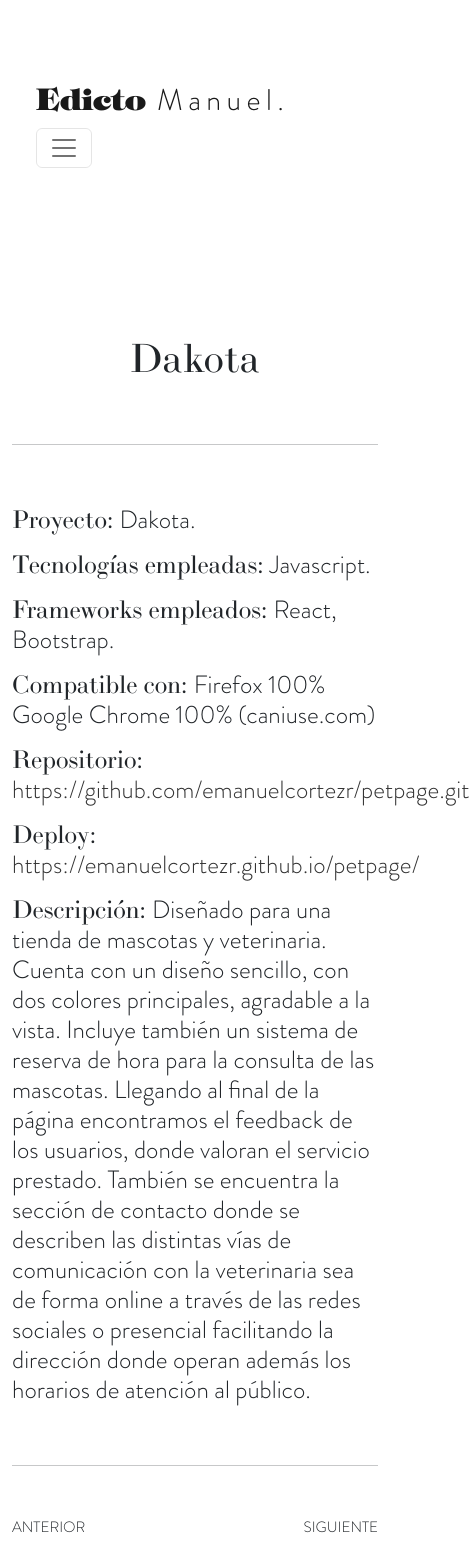
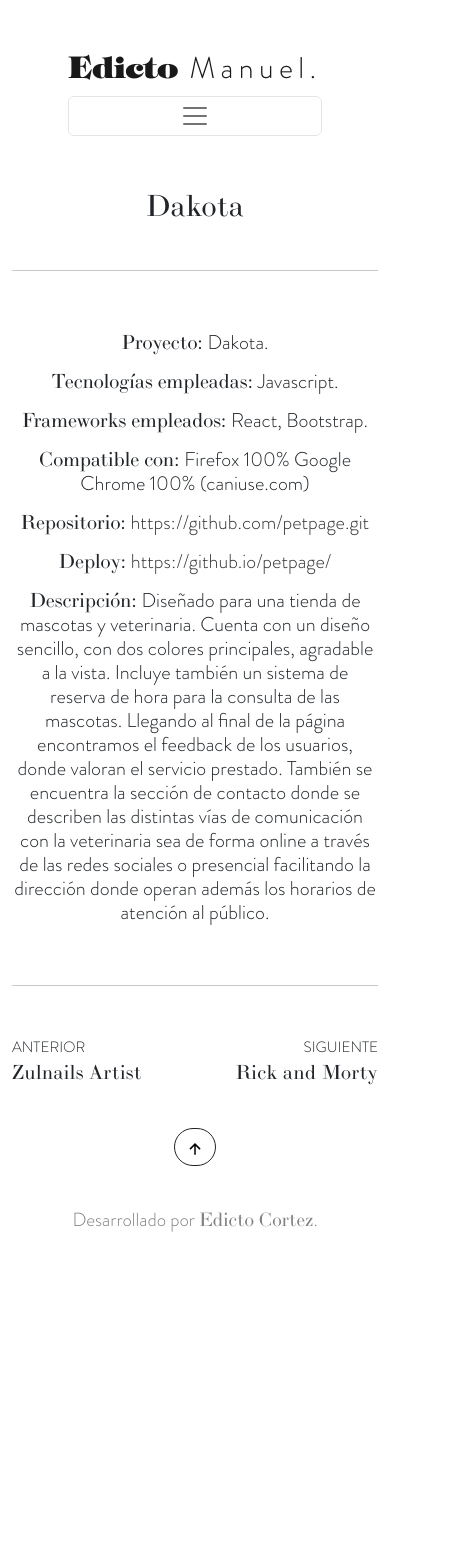
Before and after one commit to emanuelcortezr/miportafolio, a React (Create React App) app: page /dakota in a window 390 px wide. Shown: the top 1544 px of the page, 469 px wide, since content can reach past the window. After the commit the page ends 1251 px from the top, so only its background shows below. Built offline with nearby package versions, Linux system fonts and the light colour scheme.

Commit message:
corrección de textos y responsividad

```diff
--- a/public/index.html
+++ b/public/index.html
@@ -3,11 +3,12 @@
 
 <head>
   <meta charset="utf-8" />
-  <link rel="icon" href="%PUBLIC_URL%/favicon.ico" />
+  <link rel="shortcut icon" href="%PUBLIC_URL%/favicon.ico">
+  <!-- <link rel="icon" href="%PUBLIC_URL%/favicon.ico" /> -->
   <meta name="viewport" content="width=device-width, initial-scale=1" />
   <meta name="theme-color" content="#000000" />
   <meta name="description" content="Web site created using create-react-app" />
-  <link rel="apple-touch-icon" href="%PUBLIC_URL%/logo192.png" />
+  <!-- <link rel="apple-touch-icon" href="%PUBLIC_URL%/logo192.png" /> -->
   <!--
       manifest.json provides metadata used when your web app is installed on a
       user's mobile device or desktop. See https://developers.google.com/web/fundamentals/web-app-manifest/
@@ -25,7 +26,7 @@
     -->
   <link href="https://cdn.jsdelivr.net/npm/bootstrap@5.2.2/dist/css/bootstrap.min.css" rel="stylesheet"
     integrity="sha384-Zenh87qX5JnK2Jl0vWa8Ck2rdkQ2Bzep5IDxbcnCeuOxjzrPF/et3URy9Bv1WTRi" crossorigin="anonymous">
-  <title>React App</title>
+  <title>Edicto Cortez</title>
 </head>
 
 <body>
--- a/src/App.css
+++ b/src/App.css
@@ -386,8 +386,18 @@ a:hover {
     width: 17em;
     margin: 15px 35px 15px 35px;
   }
+  .collapse {
+    display: flex;
+    justify-content: end;
+    text-align-last: center;
+    font-family: Bodoni;
+  }
+  .navbar-collapse {
+    display: flex;
+    justify-content: end;
+  }
 }
-@media screen and (max-width: 767px) {
+@media screen and (max-width: 768px) {
   .card-port {
     max-height: 1300px;
     max-width: 1000px;
@@ -395,6 +405,16 @@ a:hover {
   .cards {
     width: 14em;
     margin: 12px 15px 12px 15px;
+  }
+  .collapse {
+    display: flex;
+    justify-content: end;
+    text-align-last: center;
+    font-family: Bodoni;
+  }
+  .navbar-collapse {
+    display: flex;
+    justify-content: end;
   }
 }
 @media screen and (max-width: 575px) {
@@ -418,14 +438,21 @@ a:hover {
   .home {
     margin-top: 4em;
   }
+  .navbar {
+    margin-top: 2em;
+  }
+  .navbar > .container-fluid {
+    justify-content: center;
+    text-align: center;
+  }
+  .collapse {
+    display: block;
+  }
+  .portPagesTitle {
+    margin: 45px 0 45px 0;
+  }
 }
 @media screen and (max-width: 487px) {
-  .home h1 {
-    font-size: 26px;
-  }
-  .portafolio h1 {
-    font-size: 26px;
-  }
   .card-port {
     max-height: 3000px;
     max-width: 380px;
@@ -434,30 +461,36 @@ a:hover {
     width: 20em;
     margin: 12px 20px 12px 20px;
   }
-  .navbar-brand {
-    font-size: 35px;
+  .home h1 {
+    font-size: 24px;
   }
-  .home {
-    margin-top: 4em;
-  }
-}
-@media screen and (max-width: 390px) {
-  .home h1 {
-    font-size: 25px;
+  .home h4 {
+    font-size: 20px;
+    margin: 0 0 15px 0;
   }
   .portafolio h1 {
-    font-size: 25px;
+    font-size: 24px;
+    margin: 15px 0 15px 0;
   }
-  .card-port {
-    max-height: 3000px;
-    max-width: 500px;
+  .banerhome {
+    margin: 0 0 15px 0;
   }
-  .cards {
-    width: 19em;
-    margin: 12px 20px 12px 20px;
+
+  .navbar {
+    margin-top: 2em;
+  }
+  .navbar > .container-fluid {
+    display: inline-grid;
+    justify-content: center;
+    text-align: center;
+  }
+  .navbar-collapse {
+    display: flex;
+    justify-content: center;
   }
   .navbar-brand {
     font-size: 30px;
+    margin: 0;
   }
   .facelogo {
     display: none;
@@ -465,4 +498,191 @@ a:hover {
   .home {
     margin-top: 4em;
   }
+  .imgCoffee {
+    width: 19em;
+    margin: 0;
+  }
+  .aboutme h1 {
+    font-size: 25px;
+  }
+  .aboutme p {
+    font-size: 17px;
+    line-height: 25px;
+    margin: 30px 0 30px 0;
+  }
+  .portPagesTitle {
+    font-size: 30px;
+    margin: 45px 0 45px 0;
+  }
+  .portPagesSubTitle {
+    margin: 0 0 15px 0;
+    font-size: 20px;
+    text-align: center;
+  }
+  .portPagesSubTitle a {
+    width: 30px;
+  }
+  .page-item span {
+    font-size: 20px;
+    margin: 40px 0 0 0;
+  }
+  .footer p {
+    font-size: 19px;
+  }
 }
+@media screen and (max-width: 390px) {
+  .card-port {
+    max-height: 3000px;
+    max-width: 500px;
+  }
+  .cards {
+    width: 20.5em;
+    margin: 12px 20px 12px 20px;
+  }
+  .home h1 {
+    font-size: 20px;
+  }
+  .home h4 {
+    font-size: 18px;
+    margin: 0 0 15px 0;
+  }
+  .portafolio h1 {
+    font-size: 20px;
+    margin: 15px 0 15px 0;
+  }
+  .banerhome {
+    margin: 0 0 15px 0;
+  }
+
+  .navbar {
+    margin-top: 2em;
+  }
+  .navbar > .container-fluid {
+    display: inline-grid;
+    justify-content: center;
+    text-align: center;
+  }
+  .navbar-collapse {
+    display: flex;
+    justify-content: center;
+  }
+  .navbar-brand {
+    font-size: 30px;
+    margin: 0;
+  }
+  .facelogo {
+    display: none;
+  }
+  .home {
+    margin-top: 4em;
+  }
+  .imgCoffee {
+    width: 17em;
+    margin: 0;
+  }
+  .aboutme h1 {
+    font-size: 25px;
+  }
+  .aboutme p {
+    font-size: 17px;
+    line-height: 25px;
+    margin: 30px 0 30px 0;
+  }
+  .portPagesTitle {
+    font-size: 30px;
+    margin: 45px 0 45px 0;
+  }
+  .portPagesSubTitle {
+    margin: 0 0 15px 0;
+    font-size: 20px;
+    text-align: center;
+  }
+  .portPagesSubTitle a {
+    width: 30px;
+  }
+  .page-item span {
+    font-size: 20px;
+    margin: 40px 0 0 0;
+  }
+  .footer p {
+    font-size: 19px;
+  }
+}
+@media screen and (max-width: 280px) {
+  .card-port {
+    max-height: 3000px;
+    max-width: 500px;
+  }
+  .cards {
+    width: 14.4em;
+    margin: 12px 15px 12px 15px;
+  }
+  .home h1 {
+    font-size: 20px;
+  }
+  .home h4 {
+    font-size: 18px;
+    margin: 0 0 15px 0;
+  }
+  .portafolio h1 {
+    font-size: 20px;
+    margin: 15px 0 15px 0;
+  }
+  .banerhome {
+    margin: 0 0 15px 0;
+  }
+
+  .navbar {
+    margin-top: 2em;
+  }
+  .navbar > .container-fluid {
+    display: inline-grid;
+    justify-content: center;
+    text-align: center;
+  }
+  .navbar-collapse {
+    display: flex;
+    justify-content: center;
+  }
+  .navbar-brand {
+    font-size: 30px;
+    margin: 0;
+  }
+  .facelogo {
+    display: none;
+  }
+  .home {
+    margin-top: 4em;
+  }
+  .imgCoffee {
+    width: 15em;
+    margin: 0;
+  }
+  .aboutme h1 {
+    font-size: 22px;
+  }
+  .aboutme p {
+    font-size: 17px;
+    line-height: 25px;
+    margin: 30px 0 30px 0;
+  }
+  .portPagesTitle {
+    font-size: 30px;
+    margin: 45px 0 45px 0;
+  }
+  .portPagesSubTitle {
+    margin: 0 0 15px 0;
+    font-size: 20px;
+    text-align: center;
+  }
+  .portPagesSubTitle a {
+    width: 30px;
+  }
+  .page-item span {
+    font-size: 20px;
+    margin: 40px 0 0 0;
+  }
+  .footer p {
+    font-size: 19px;
+  }
+}
--- a/src/Components/AboutMe.js
+++ b/src/Components/AboutMe.js
@@ -14,7 +14,7 @@ const AboutMe = () => {
               <img src={coffee} className="imgCoffee" />
               <h1 className="title inline-block">SOBRE MI</h1>
               <h4>
-                "Gracias mamá, gracias papá. Lo que me dieron es perfecto"
+                "Gracias mamá, gracias papá. Lo que me dieron fue perfecto"
               </h4>
               <hr />
               <p>
--- a/src/Components/Page.js
+++ b/src/Components/Page.js
@@ -5,6 +5,7 @@ import port3 from '../assets/port3.png';
 import port4 from '../assets/port4.png';
 import { useNavigate } from 'react-router-dom';
 import banerhome from '../assets/bannerhomeedmacora.png';
+
 // import Prueba from '../Components/Prueba';
 
 function Page() {
@@ -190,7 +191,7 @@ function Page() {
               </span>
             </li> */}
             <a
-              href="https://github.com/emanuelcortezr"
+              href="https://www.linkedin.com/in/manuel-c-161754263/"
               target="_blank"
               rel="noopener noreferrer"
             >
--- a/src/Components/ProyectBreakCoffee.js
+++ b/src/Components/ProyectBreakCoffee.js
@@ -40,7 +40,7 @@ const ProyecBreakCoffee = () => {
               target="_blank"
               rel="noopener noreferrer"
             >
-              https://github.com/emanuelcortezr/cafeteria.git
+              https://github.com/cafeteria.git
             </a>
           </span>
         </h4>
@@ -52,7 +52,7 @@ const ProyecBreakCoffee = () => {
               target="_blank"
               rel="noopener noreferrer"
             >
-              https://emanuelcortezr.github.io/cafeteria/
+              https://github.io/cafeteria/
             </a>
           </span>
         </h4>
--- a/src/Components/ProyectDakota.js
+++ b/src/Components/ProyectDakota.js
@@ -43,7 +43,7 @@ const ProyectDakota = () => {
               target="_blank"
               rel="noopener noreferrer"
             >
-              https://github.com/emanuelcortezr/petpage.git
+              https://github.com/petpage.git
             </a>
           </span>
         </h4>
@@ -55,7 +55,7 @@ const ProyectDakota = () => {
               target="_blank"
               rel="noopener noreferrer"
             >
-              https://emanuelcortezr.github.io/petpage/
+              https://github.io/petpage/
             </a>
           </span>
         </h4>
--- a/src/Components/ProyectRandM.js
+++ b/src/Components/ProyectRandM.js
@@ -40,7 +40,7 @@ const ProyectRandM = () => {
               target="_blank"
               rel="noopener noreferrer"
             >
-              https://github.com/emanuelcortezr/api-randm.git
+              https://github.com/api-randm.git
             </a>
           </span>
         </h4>
@@ -52,22 +52,22 @@ const ProyectRandM = () => {
               target="_blank"
               rel="noopener noreferrer"
             >
-              https://emanuelcortezr.github.io/api-randm/
+              https://github.io/api-randm/
             </a>
           </span>
         </h4>
         <h4 className="portPagesSubTitle">
           Descripción:{' '}
           <span className="portPagesContent">
-            Es una aplicacion diseñada con fines practicos. Se toman los datos
-            de la API Rick and Morty. Tiene un diseño sencillo y bonito. La
-            aplicacion muestra los personajes de la serie e informacion
-            relevante, tambien cuenta con la opcion de marca como favorito
-            cualquier personaje. Tiene un filtro de busqueda por si se quiere un
-            personaje especifico. Otra seccion lista episodios de la serie con
-            informacion relevante acerca de estos, tambien tiene un filtro de
-            busqueda para encontrar un episodio. Tambien se encuentra la seccion
-            de contacto donde se describen las distintas vias de comunicacion
+            Es una aplicación diseñada con fines prácticos. Los datos de la API
+            Rick and Morty. Tiene un diseño sencillo y bonito. La aplicación
+            muestra los personajes de la serie animada e información relevante,
+            también cuenta con la opción de marcar como favorito cualquier
+            personaje. Tiene un filtro de búsqueda por si se quiere un personaje
+            específico. Otra sección lista, episodios de la serie con
+            información relevante acerca de estos, también tiene un filtro de
+            búsqueda para encontrar un episodio. También se encuentra la sección
+            de contacto donde se describen las distintas vías de comunicación
             personales.
           </span>
         </h4>
--- a/src/Components/ProyectZulnailsArtist.js
+++ b/src/Components/ProyectZulnailsArtist.js
@@ -43,7 +43,7 @@ const ProyecZulnailsArtist = () => {
               target="_blank"
               rel="noopener noreferrer"
             >
-              https://github.com/emanuelcortezr/web-zulma.git
+              https://github.com/web-zulma.git
             </a>
           </span>
         </h4>
@@ -55,7 +55,7 @@ const ProyecZulnailsArtist = () => {
               target="_blank"
               rel="noopener noreferrer"
             >
-              https://emanuelcortezr.github.io/web-zulma/
+              https://github.io/web-zulma/
             </a>
           </span>
         </h4>
```
Also changed, not shown: src/assets/CoffeeDoddle.svg, 8 other files (tests, documents, lock files or other folders).
